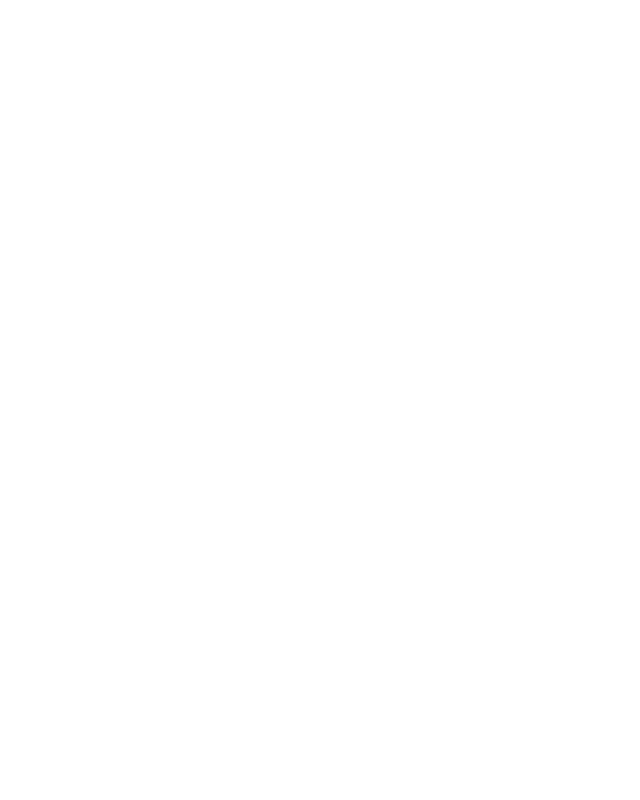
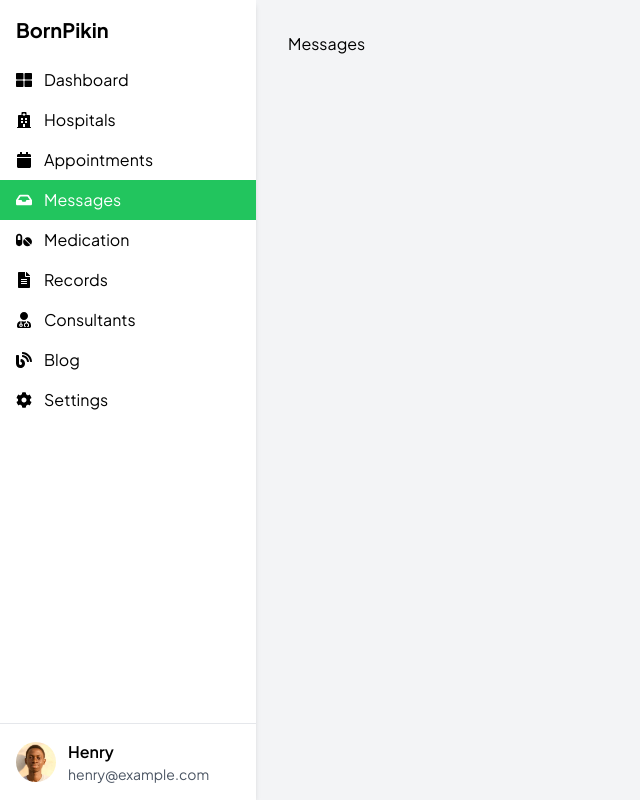
Before and after one commit to fasakinhenry/BornPikin, a React (Vite) app: page /messages in a window 1280 px wide. Before the commit this address had no page. Shown: the whole page, without its empty margins (0-640 px from the left). Built offline with nearby package versions, Linux system fonts and the light colour scheme.

Commit message:
:sparkles: feat(sidebar): Add messages to options in sidebar
- Implement message components for sidebar options
- Enhance functionality of the sidebar with messages

Footer: 0.0.40

```diff
--- a/src/App.jsx
+++ b/src/App.jsx
@@ -10,6 +10,7 @@
 import Dashboard from './components/Dashboard';
 import Hospitals from './components/Hospitals';
 import Appointments from './components/Appointments';
+import Messages from './components/Messages';
 import Medication from './components/Medication';
 import Records from './components/Records';
 import Consultants from './components/Consultants';
@@ -36,6 +37,7 @@
         <Route path='/dashboard' element={<Dashboard />} />
         <Route path='/hospitals' element={<Hospitals />} />
         <Route path='/appointments' element={<Appointments />} />
+        <Route path='/messages' element={<Messages />} />
         <Route path='/medication' element={<Medication />} />
         <Route path='/records' element={<Records />} />
         <Route path='/consultants' element={<Consultants />} />
--- /dev/null
+++ b/src/components/Messages.jsx
@@ -0,0 +1,9 @@
+import React from 'react'
+
+const Messages = () => {
+  return (
+    <div>Messages</div>
+  )
+}
+
+export default Messages
--- a/src/layouts/AuthLayout.jsx
+++ b/src/layouts/AuthLayout.jsx
@@ -1,5 +1,6 @@
 import React from "react";
 import { Outlet } from "react-router-dom";
+import gridLines from '../assets/grid_lines.png';
 
 const AuthLayout = () => (
   <div className="flex h-screen">
@@ -10,7 +11,7 @@
         <p className="mt-2 text-xl">Take care of your pikin wella</p>
       </div>
     </aside>
-    <main className="w-1/2 flex flex-col items-center justify-center px-10 overflow-y-scroll">
+    <main className="w-1/2 flex flex-col items-center justify-center px-10 overflow-y-scroll" style={{ backgroundImage: `url(${gridLines})` }}>
       <Outlet />
     </main>
   </div>
--- a/src/layouts/DashboardLayout.jsx
+++ b/src/layouts/DashboardLayout.jsx
@@ -5,6 +5,7 @@
   FaThLarge,
   FaHospital,
   FaCalendar,
+  FaInbox,
   FaPills,
   FaFileAlt,
   FaUserMd,
@@ -38,7 +39,7 @@
         } transition-transform duration-300 ease-in-out md:relative md:translate-x-0`}
       >
         <div className='p-4'>
-          <h1 className='text-xl font-bold'>MediSync</h1>
+          <h1 className='text-xl font-bold'>BornPikin</h1>
         </div>
         <nav className='flex-1'>
           <NavLink
@@ -61,6 +62,13 @@
             onClick={() => setSidebarOpen(false)}
           >
             <FaCalendar className='mr-3' /> Appointments
+          </NavLink>
+          <NavLink
+            to='/messages'
+            className={navLinkClasses}
+            onClick={() => setSidebarOpen(false)}
+          >
+            <FaInbox className='mr-3' /> Messages
           </NavLink>
           <NavLink
             to='/medication'
```
